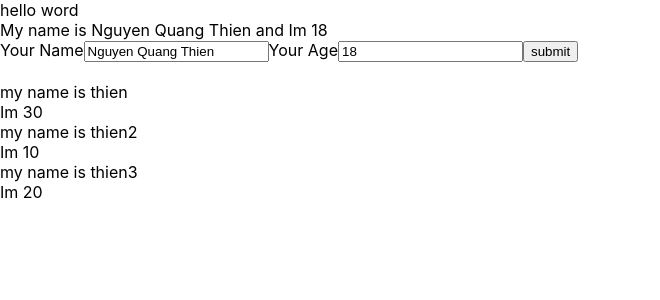
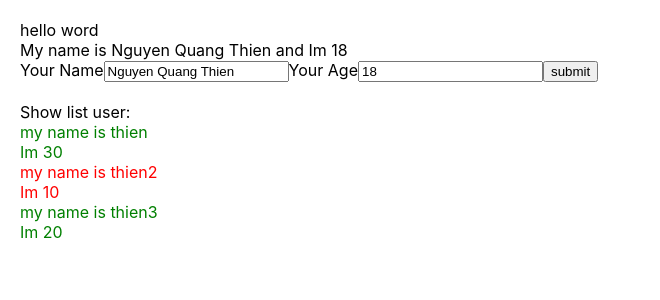
Before and after one commit to ttmfox/test-demo-react-, a React (Create React App) app: page / in a window 1280 px wide. Shown: the top 300 px of the page, without its empty margins (0-660 px from the left). Built offline with nearby package versions, Linux system fonts and the light colour scheme.

Commit message:
video 25

```diff
--- a/src/App.css
+++ b/src/App.css
@@ -1,4 +1,14 @@
+.red {
+  color: red;
+}
+
+.green {
+  color: green;
+}
+
+
 body {
+  padding: 20px;
   margin: 0;
   font-family: -apple-system, BlinkMacSystemFont, 'Segoe UI', 'Roboto', 'Oxygen',
     'Ubuntu', 'Cantarell', 'Fira Sans', 'Droid Sans', 'Helvetica Neue',
@@ -46,6 +56,7 @@ code {
   from {
     transform: rotate(0deg);
   }
+
   to {
     transform: rotate(360deg);
   }
--- a/src/Component/DisplayInfor.js
+++ b/src/Component/DisplayInfor.js
@@ -2,31 +2,49 @@
 import React from "react";
 
 class DisplayInfor extends React.Component {
+
+    state = {
+        isShowLishUser: true
+    }
+
+    HandleshowHide = () => {
+        this.setState({
+            isShowLishUser: !this.state.isShowLishUser
+        })
+    }
     render() {
         //destructuring array/opject
         const { listUser } = this.props
         //props = properties
-        console.log(listUser)
+        // console.log(listUser)
         return (
             <div>
+                <div>
+                    <span onClick={() => { this.HandleshowHide() }}>
+
+                        {this.state.isShowLishUser === true ? "Show list user:" : "Hide list user "}
+                    </span>
+                </div>
+                {this.state.isShowLishUser &&
+                    <div>
                         {listUser.map((user, index) => {
+                            console.log("check map users", user)
+
+
                             return (
-                        <div key={user.id}>
+                                <div key={user.id} className={+user.age > 10 ? "green" : "red"}>
                                     <div>my name is {user.name}</div>
                                     <div>Im {user.age}</div>
 
                                 </div>
 
                             )
+
+
                         })}
-                {/* <div>My name is {name} </div>
-                <div>Im {age} year old</div>
-                <hr></hr>
-                <div>My name is {name} </div>
-                <div>Im {age} year old</div>
-                <hr></hr>
-                <div>My name is {name} </div>
-                <div>Im {age} year old</div> */}
+
+                    </div>
+                }
             </div>
         )
     }
--- a/src/index.js
+++ b/src/index.js
@@ -8,9 +8,9 @@ import store from './redux/store';
 const root = ReactDOM.createRoot(document.getElementById('root'));
 root.render(
   <Provider store={store}>
-    <React.StrictMode>
-      <App />
-    </React.StrictMode>
+    {/* <React.StrictMode> */}
+    <App />
+    {/* </React.StrictMode> */}
   </Provider>
 );
 
```
Lines whose indentation alone changed are shown as unchanged.
